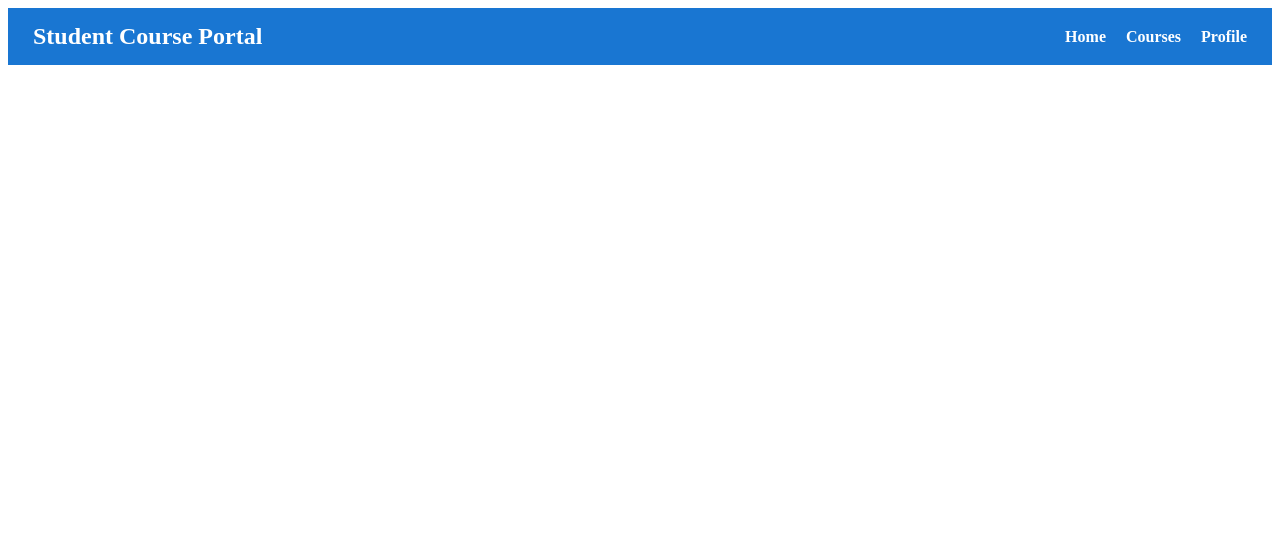
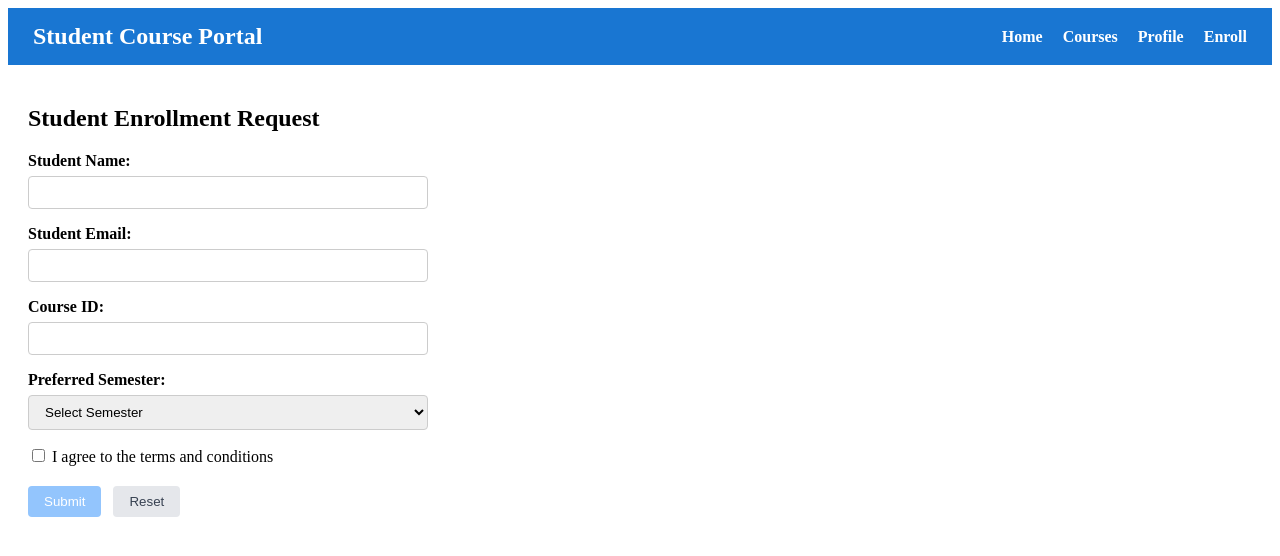
Before and after one commit to Aayu62/JavaUpskilling, an Angular app in the folder Deepskilling/Angular_Handson/AyushKumar/student-course-portal/: page /enroll in a window 1280 px wide. Before the commit this address led to /. Shown: the top 556 px of the page. Built offline with nearby package versions, Linux system fonts and the light colour scheme.

Commit message:
Angular HandsOn 4

```diff
--- a/Deepskilling/Angular_Handson/AyushKumar/student-course-portal/src/app/components/header/header.html
+++ b/Deepskilling/Angular_Handson/AyushKumar/student-course-portal/src/app/components/header/header.html
@@ -5,5 +5,6 @@
     <li><a routerLink="/">Home</a></li>
     <li><a routerLink="/courses">Courses</a></li>
     <li><a routerLink="/profile">Profile</a></li>
+    <li><a routerLink="/enroll">Enroll</a></li>
   </ul>
 </nav>
--- /dev/null
+++ b/Deepskilling/Angular_Handson/AyushKumar/student-course-portal/src/app/pages/enrollment-form/enrollment-form.css
@@ -0,0 +1,83 @@
+.form-group {
+  margin-bottom: 16px;
+}
+
+label {
+  display: block;
+  margin-bottom: 6px;
+  font-weight: 600;
+}
+
+input[type="text"],
+input[type="email"],
+input[type="number"],
+select {
+  width: 100%;
+  max-width: 400px;
+  padding: 8px 12px;
+  border: 1px solid #ccc;
+  border-radius: 4px;
+  box-sizing: border-box;
+}
+
+input.ng-invalid.ng-touched,
+select.ng-invalid.ng-touched {
+  border-color: red;
+}
+
+input.ng-valid.ng-touched,
+select.ng-valid.ng-touched {
+  border-color: green;
+}
+
+.checkbox-group label {
+  font-weight: normal;
+}
+
+.error-container {
+  margin-top: 4px;
+}
+
+.error-msg {
+  color: red;
+  font-size: 0.85rem;
+  display: block;
+}
+
+.success-msg {
+  background-color: #d1fae5;
+  color: #065f46;
+  padding: 12px;
+  border-radius: 4px;
+  margin-bottom: 16px;
+  max-width: 400px;
+}
+
+.form-actions {
+  display: flex;
+  gap: 12px;
+  margin-top: 20px;
+}
+
+button[type="submit"] {
+  background-color: #2563eb;
+  color: white;
+  padding: 8px 16px;
+  border: none;
+  border-radius: 4px;
+  cursor: pointer;
+}
+
+button[type="submit"]:disabled {
+  background-color: #93c5fd;
+  cursor: not-allowed;
+}
+
+button[type="button"] {
+  background-color: #e5e7eb;
+  color: #374151;
+  padding: 8px 16px;
+  border: none;
+  border-radius: 4px;
+  cursor: pointer;
+}
--- /dev/null
+++ b/Deepskilling/Angular_Handson/AyushKumar/student-course-portal/src/app/pages/enrollment-form/enrollment-form.html
@@ -0,0 +1,90 @@
+<h2>Student Enrollment Request</h2>
+
+<div *ngIf="submitted" class="success-msg">
+  Enrollment request submitted successfully!
+</div>
+
+<form #enrollForm="ngForm" (ngSubmit)="onSubmit(enrollForm)">
+  <div class="form-group">
+    <label for="studentName">Student Name:</label>
+    <input
+      type="text"
+      id="studentName"
+      name="studentName"
+      [(ngModel)]="studentName"
+      required
+      minlength="3"
+      #nameCtrl="ngModel"
+    />
+    <div *ngIf="nameCtrl.touched && nameCtrl.errors" class="error-container">
+      <span *ngIf="nameCtrl.errors['required']" class="error-msg">Name is required</span>
+      <span *ngIf="nameCtrl.errors['minlength']" class="error-msg">Name must be at least 3 characters</span>
+    </div>
+  </div>
+
+  <div class="form-group">
+    <label for="studentEmail">Student Email:</label>
+    <input
+      type="email"
+      id="studentEmail"
+      name="studentEmail"
+      [(ngModel)]="studentEmail"
+      required
+      email
+      #emailCtrl="ngModel"
+    />
+    <div *ngIf="emailCtrl.touched && emailCtrl.errors" class="error-container">
+      <span *ngIf="emailCtrl.errors['required']" class="error-msg">Email is required</span>
+      <span *ngIf="emailCtrl.errors['email']" class="error-msg">Invalid email format</span>
+    </div>
+  </div>
+
+  <div class="form-group">
+    <label for="courseId">Course ID:</label>
+    <input
+      type="number"
+      id="courseId"
+      name="courseId"
+      [(ngModel)]="courseId"
+      required
+      #courseIdCtrl="ngModel"
+    />
+    <div *ngIf="courseIdCtrl.touched && courseIdCtrl.errors" class="error-container">
+      <span *ngIf="courseIdCtrl.errors['required']" class="error-msg">Course ID is required</span>
+    </div>
+  </div>
+
+  <div class="form-group">
+    <label for="preferredSemester">Preferred Semester:</label>
+    <select
+      id="preferredSemester"
+      name="preferredSemester"
+      [(ngModel)]="preferredSemester"
+    >
+      <option value="">Select Semester</option>
+      <option value="Odd">Odd</option>
+      <option value="Even">Even</option>
+    </select>
+  </div>
+
+  <div class="form-group checkbox-group">
+    <label>
+      <input
+        type="checkbox"
+        name="agreeToTerms"
+        [(ngModel)]="agreeToTerms"
+        required
+        #termsCtrl="ngModel"
+      />
+      I agree to the terms and conditions
+    </label>
+    <div *ngIf="termsCtrl.touched && termsCtrl.errors" class="error-container">
+      <span *ngIf="termsCtrl.errors['required']" class="error-msg">You must agree to terms</span>
+    </div>
+  </div>
+
+  <div class="form-actions">
+    <button type="submit" [disabled]="enrollForm.invalid">Submit</button>
+    <button type="button" (click)="onReset(enrollForm)">Reset</button>
+  </div>
+</form>
--- /dev/null
+++ b/Deepskilling/Angular_Handson/AyushKumar/student-course-portal/src/app/pages/enrollment-form/enrollment-form.ts
@@ -0,0 +1,32 @@
+import { Component } from '@angular/core';
+import { FormsModule, NgForm } from '@angular/forms';
+import { NgIf } from '@angular/common';
+
+@Component({
+  selector: 'app-enrollment-form',
+  standalone: true,
+  imports: [FormsModule, NgIf],
+  templateUrl: './enrollment-form.html',
+  styleUrl: './enrollment-form.css',
+})
+export class EnrollmentForm {
+  studentName = '';
+  studentEmail = '';
+  courseId: number | null = null;
+  preferredSemester = '';
+  agreeToTerms = false;
+  submitted = false;
+
+  onSubmit(form: NgForm): void {
+    console.log('Form Value:', form.value);
+    console.log('Form Valid:', form.valid);
+    if (form.valid) {
+      this.submitted = true;
+    }
+  }
+
+  onReset(form: NgForm): void {
+    form.resetForm();
+    this.submitted = false;
+  }
+}
```
Also changed, not shown: Deepskilling/Angular_Handson/AyushKumar/student-course-portal/src/app/app.routes.ts (+5 -4 lines), 1 other file (tests, documents, lock files or other folders).
